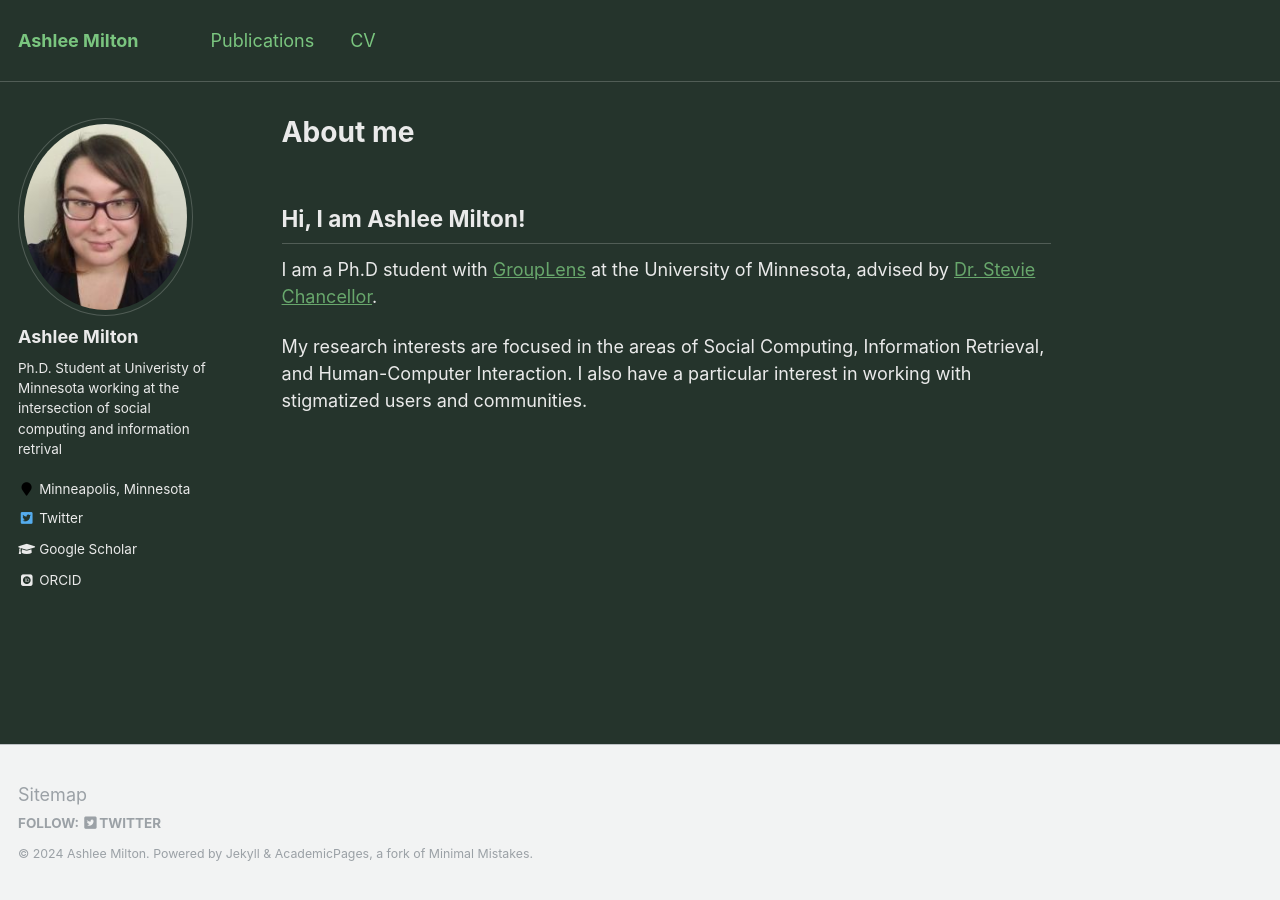
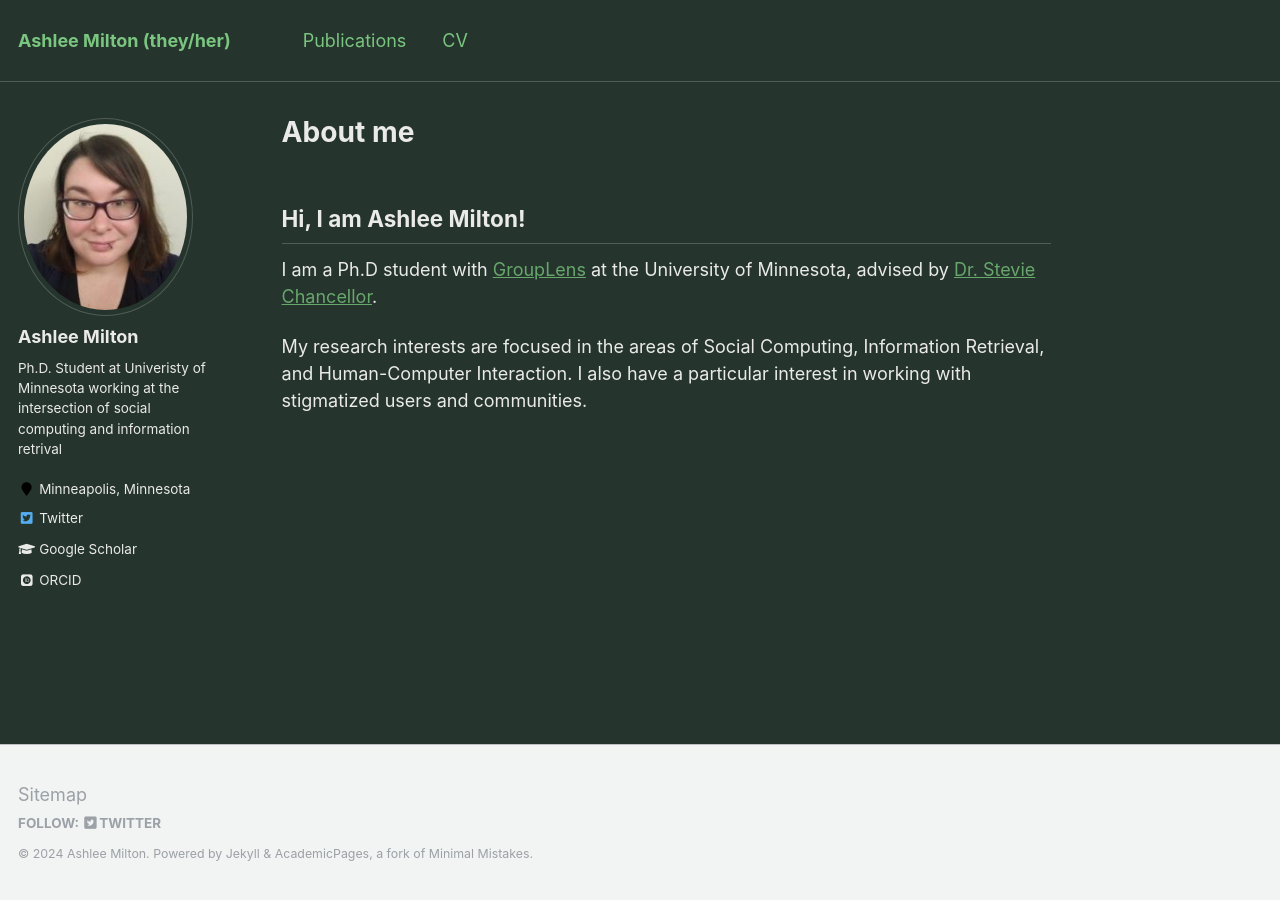
Before and after one commit to ashleemilton/ashleemilton.github.io, a Jekyll site: the page built from _pages/about.md, in a window 1280 px wide. Built offline with Jekyll 4.4.1, drawn with Linux system fonts in a browser that asks for light colours; some web fonts are replaced.

Commit message:
add pronouns?

```diff
--- a/_config.yml
+++ b/_config.yml
@@ -7,7 +7,7 @@
 
 # Site Settings
 locale                   : "en-US"
-title                    : "Ashlee Milton"
+title                    : "Ashlee Milton (they/her)"
 title_separator          : "-"
 name                     : &name "Ashlee Milton"
 description              : &description "Ph.D. Student at University of Minnesota working in the GroupLens Lab"
```
